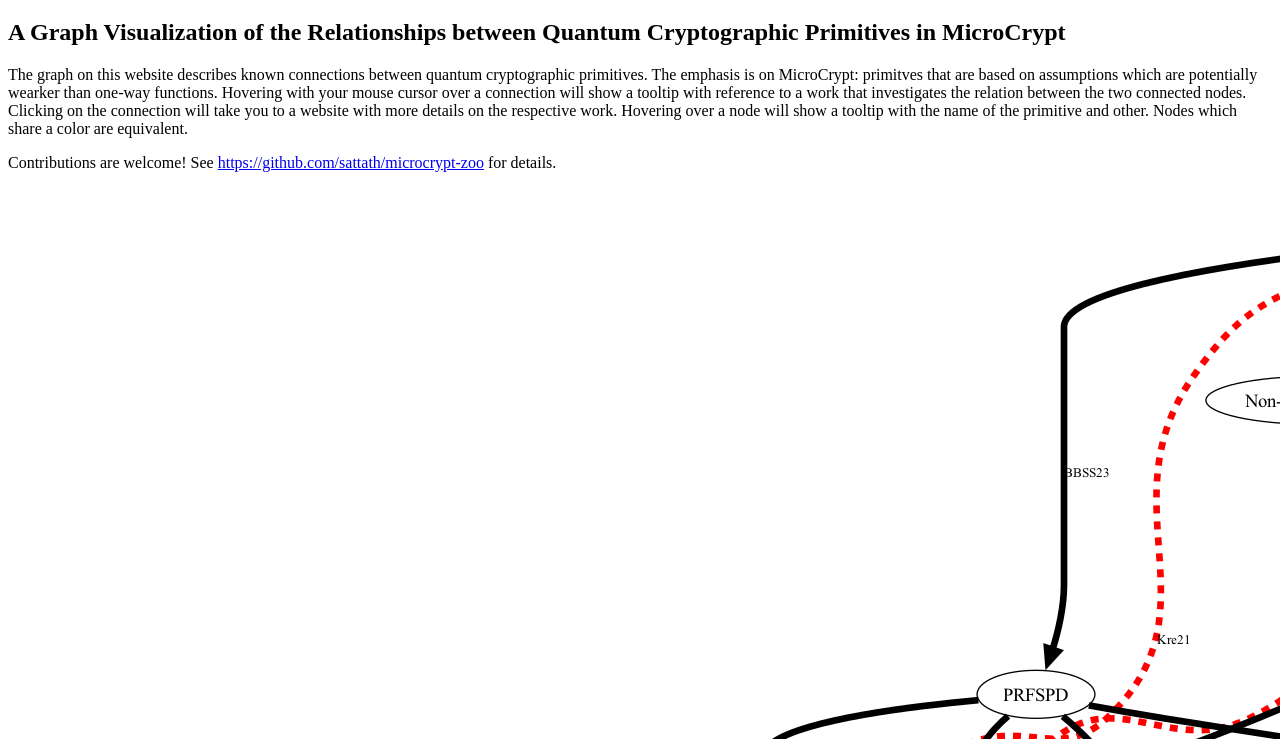
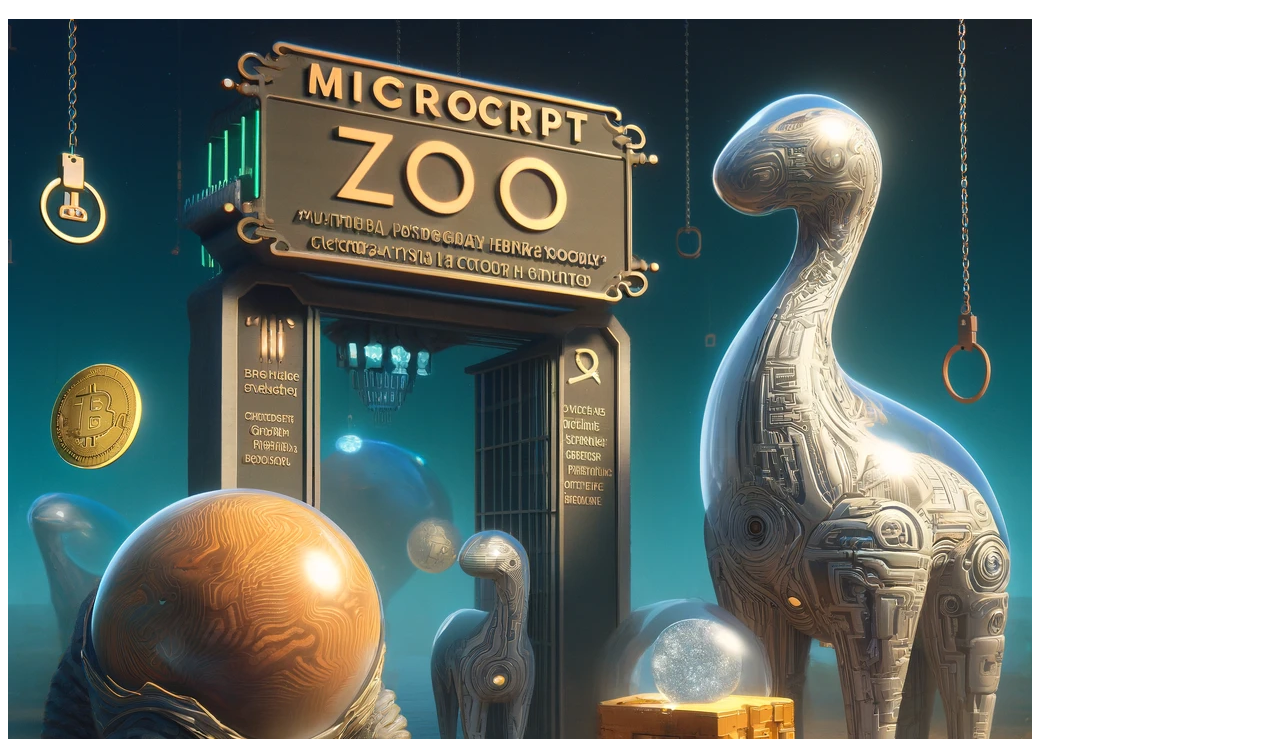
Before and after one commit to sattath/microcrypt-zoo, a plain HTML site: page index.html in a window 1280 px wide. Shown: the part 61-800 px from the top of the page. Drawn offline with Linux system fonts and the light colour scheme.

Commit message:
Adding DALLE image

```diff
--- a/index.html
+++ b/index.html
@@ -13,9 +13,11 @@
 </head>
 <body>
     <h1>Microcrypt Zoo</h1>
+    <img src="DALLE-microcrypt.webp" alt="DALLE Microcrypt">
+
     <h2>A Graph Visualization of the Relationships between Quantum Cryptographic Primitives in MicroCrypt</h2>
     <p>The graph on this website describes known connections between quantum cryptographic primitives.
-    The emphasis is on MicroCrypt: primitves that are based on assumptions which are potentially wearker than one-way functions.
+    We only show MicroCrypt: primitves that are based on assumptions which are potentially wearker than one-way functions.
     Hovering with your mouse cursor over a connection will show a tooltip with reference to a work that investigates the relation between the two connected nodes.
     Clicking on the connection will take you to a website with more details on the respective work.
     Hovering over a node will show a tooltip with the name of the primitive and other.
```
Also changed, not shown: DALLE-microcrypt.webp (added).
